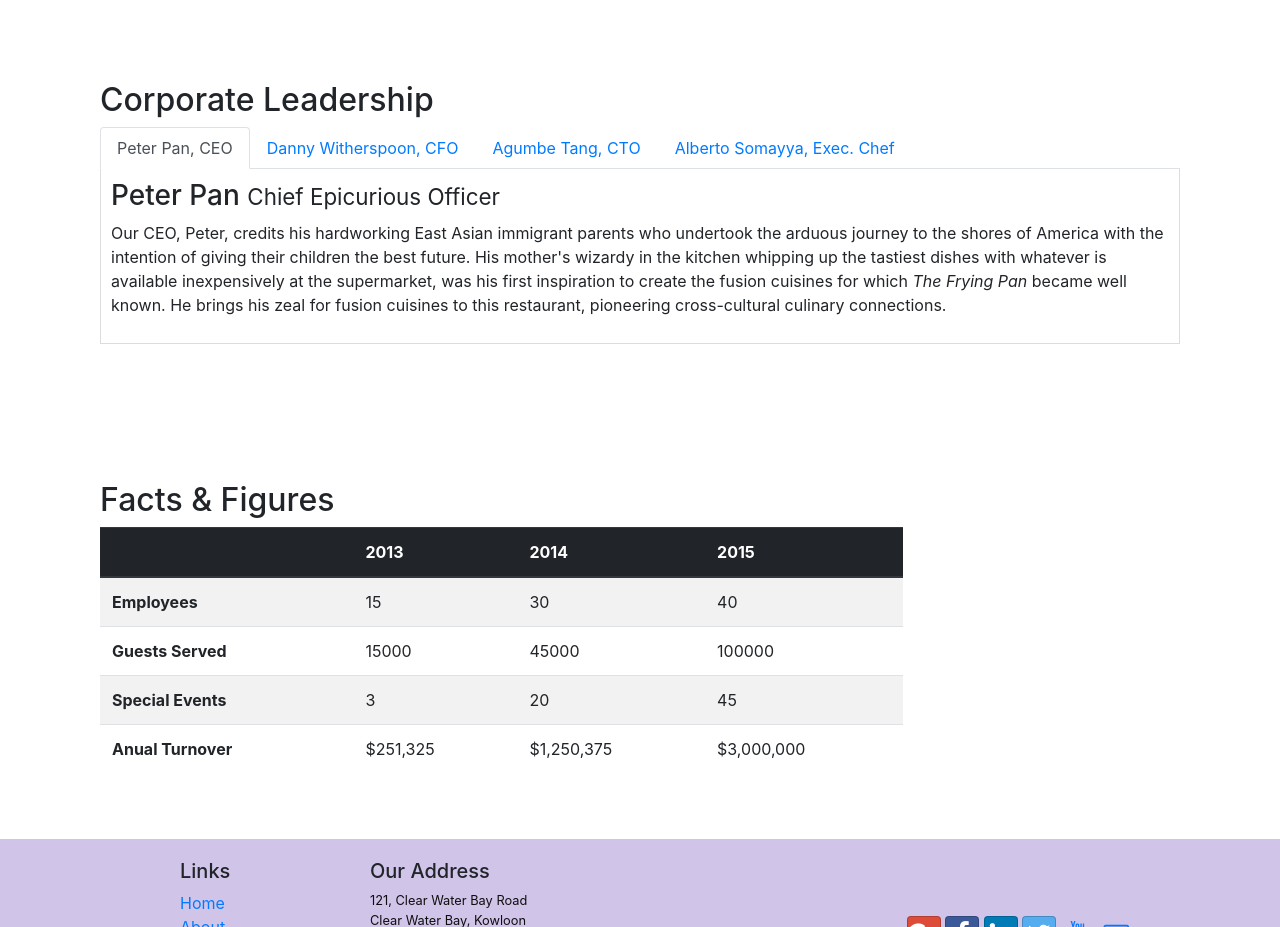
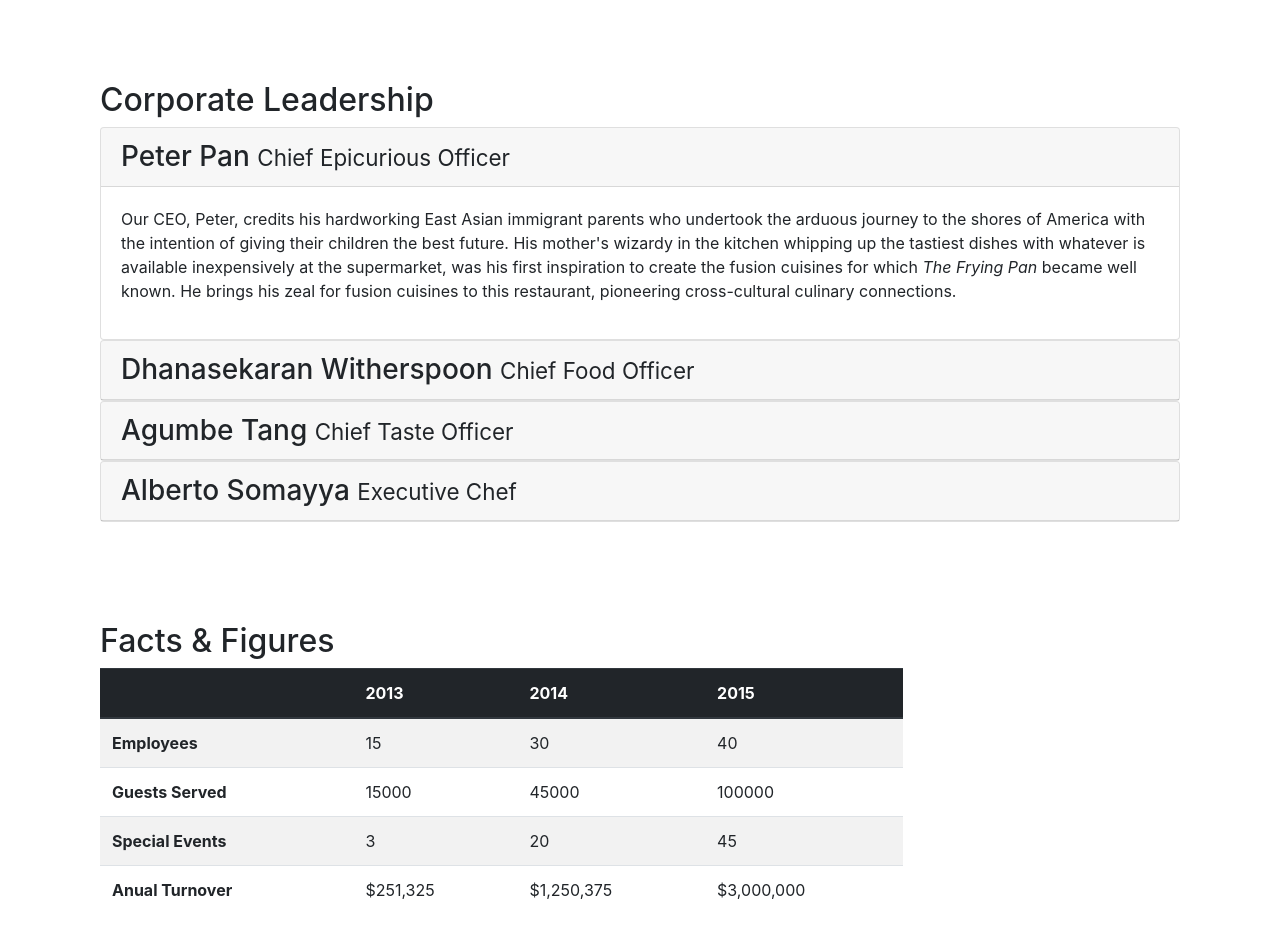
Before and after one commit to Gonza-Jordan/Bootstrap4, a website: page aboutus.html in a window 1280 px wide. Shown: the part 940-1867 px from the top of the page. Drawn offline with nearby package versions, Linux system fonts and the light colour scheme.

Commit message:
acordeon

```diff
--- a/aboutus.html
+++ b/aboutus.html
@@ -116,81 +116,113 @@
             <div class="col-12 col-sm">
                 <h2>Corporate Leadership</h2>
 
-                <ul class="nav nav-tabs">
+                <div id="accordion">
+                    <div class="card">
+                        <div class="card-header" role="tab" id="peterhead">
+                            <h3 class="mb-0">
+                                <a data-toggle="collapse" data-target="#peter">Peter Pan <small>Chief Epicurious
+                                        Officer</small>
+                                </a>
+                            </h3>
+                        </div>
 
-                    <li class="nav-item">
-                        <a class="nav-link active" href="#peter" role="tab" data-toggle="tab">Peter Pan, CEO</a>
-                    </li>
-
-                    <li class="nav-item">
-                        <a class="nav-link" href="#danny" role="tab" data-toggle="tab">Danny Witherspoon, CFO</a>
-                    </li>
-
-                    <li class="nav-item">
-                        <a class="nav-link" href="#agumbe" role="tab" data-toggle="tab">Agumbe Tang, CTO</a>
-                    </li>
-
-                    <li class="nav-item">
-                        <a class="nav-link" href="#alberto" role="tab" data-toggle="tab">Alberto Somayya, Exec.
-                            Chef</a>
-                    </li>
-                </ul>
-
-                <div class="tab-content">
-
-                    <div role="tabpanel" class="tab-pane fade show active" id="peter">
-                        <h3>Peter Pan <small>Chief Epicurious Officer</small></h3>
-                        <p class="d-none d-sm-block">Our CEO, Peter, credits his hardworking East Asian immigrant
+                        <div class="collapse show" id="peter" data-parent="#accordion">
+                            <div class="card-body">
+                                <p class="d-none d-sm-block">Our CEO, Peter, credits his hardworking East Asian
+                                    immigrant
                                     parents who
-                            undertook the arduous journey to the shores of America with the intention of giving their
+                                    undertook the arduous journey to the shores of America with the intention of giving
+                                    their
                                     children
-                            the best future. His mother's wizardy in the kitchen whipping up the tastiest dishes with
+                                    the best future. His mother's wizardy in the kitchen whipping up the tastiest dishes
+                                    with
                                     whatever
-                            is available inexpensively at the supermarket, was his first inspiration to create the
+                                    is available inexpensively at the supermarket, was his first inspiration to create
+                                    the
                                     fusion
-                            cuisines for which <em>The Frying Pan</em> became well known. He brings his zeal for fusion
+                                    cuisines for which <em>The Frying Pan</em> became well known. He brings his zeal for
+                                    fusion
                                     cuisines
                                     to this restaurant, pioneering cross-cultural culinary connections.</p>
                             </div>
+                        </div>
+                    </div>
 
-                    <div role="tabpanel" class="tab-pane fade" id="danny">
-                        <h3>Dhanasekaran Witherspoon <small>Chief Food Officer</small></h3>
-                        <p class="d-none d-sm-block">Our CFO, Danny, as he is affectionately referred to by his
+                    <div class="card">
+                        <div class="card-header" role="tab" id="dannyhead">
+                            <h3 class="mb-0">
+                                <a class="collapsed" data-toggle="collapse" data-target="#danny">
+                                    Dhanasekaran Witherspoon <small>Chief Food Officer</small>
+                                </a>
+                            </h3>
+                        </div>
+                        <div class="collapse" id="danny" data-parent="#accordion">
+                            <div class="card-body">
+                                <p class="d-none d-sm-block">Our CFO, Danny, as he is affectionately referred to by
+                                    his
                                     colleagues,
-                            comes from a long established family tradition in farming and produce. His experiences
+                                    comes from a long established family tradition in farming and produce. His
+                                    experiences
                                     growing
                                     up on
-                            a farm in the Australian outback gave him great appreciation for varieties of food sources.
+                                    a farm in the Australian outback gave him great appreciation for varieties of
+                                    food sources.
                                     As
                                     he
-                            puts it in his own words, <em>Everything that runs, wins, and everything that stays,
+                                    puts it in his own words, <em>Everything that runs, wins, and everything that
+                                        stays,
                                         pays!</em>
                                 </p>
                             </div>
-
-                    <div role="tabpanel" class="tab-pane fade" id="agumbe">
-                        <h3>Agumbe Tang <small>Chief Taste Officer</small></h3>
-                        <p class="d-none d-sm-block">Blessed with the most discerning gustatory sense, Agumbe, our CTO,
-                            personally ensures that every dish that we serve meets his exacting tastes. Our chefs dread
+                        </div>
+                    </div>
+                    <div class="card">
+                        <div class="card-header" role="tab" id="agumbehead">
+                            <h3 class="mb-0">
+                                <a class="collapsed" data-toggle="collapse" data-target="#agumbe">
+                                    Agumbe Tang <small>Chief Taste Officer</small>
+                                </a>
+                            </h3>
+                        </div>
+                        <div class="collapse" id="agumbe" data-parent="#accordion">
+                            <div class="card-body">
+                                <p class="d-none d-sm-block">Blessed with the most discerning gustatory sense,
+                                    Agumbe, our CTO,
+                                    personally ensures that every dish that we serve meets his exacting tastes. Our
+                                    chefs dread
                                     the
-                            tongue lashing that ensues if their dish does not meet his exacting standards. He lives by
+                                    tongue lashing that ensues if their dish does not meet his exacting standards.
+                                    He lives by
                                     his
                                     motto, <em>You click only if you survive my lick.</em></p>
                             </div>
-
-                    <div role="tabpanel" class="tab-pane fade" id="alberto">
-                        <h3>Alberto Somayya <small>Executive Chef</small></h3>
-                        <p class="d-none d-sm-block">Award winning three-star Michelin chef with wide International
+                        </div>
+                    </div>
+                    <div class="card">
+                        <div class="card-header" role="tab" id="albertohead">
+                            <h3 class="mb-0">
+                                <a class="collapsed" data-toggle="collapse" data-target="#alberto">
+                                    Alberto Somayya <small>Executive Chef</small>
+                                </a>
+                            </h3>
+                        </div>
+                        <div class="collapse" id="alberto" data-parent="#accordion">
+                            <div class="card-body">
+                                <p class="d-none d-sm-block">Award winning three-star Michelin chef with wide
+                                    International
                                     experience
-                            having worked closely with whos-who in the culinary world, he specializes in creating
+                                    having worked closely with whos-who in the culinary world, he specializes in
+                                    creating
                                     mouthwatering
-                            Indo-Italian fusion experiences. He says, <em>Put together the cuisines from the two
+                                    Indo-Italian fusion experiences. He says, <em>Put together the cuisines from the
+                                        two
                                         craziest
                                         cultures, and you get a winning hit! Amma Mia!</em></p>
                             </div>
+                        </div>
+                    </div>
 
                 </div>
-
             </div>
     </div>
 
```
Also changed, not shown: css/styles.css (line endings or trailing spaces). Lines whose indentation alone changed are shown as unchanged.
